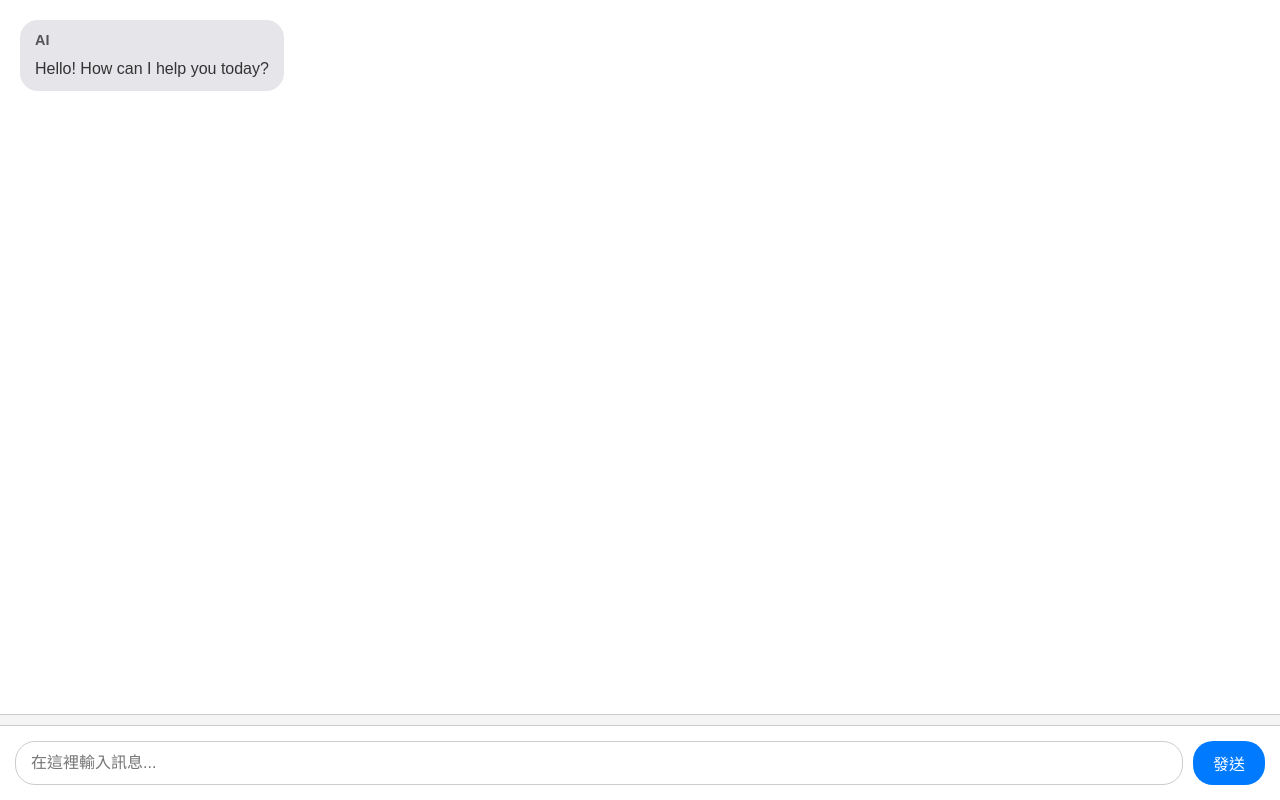
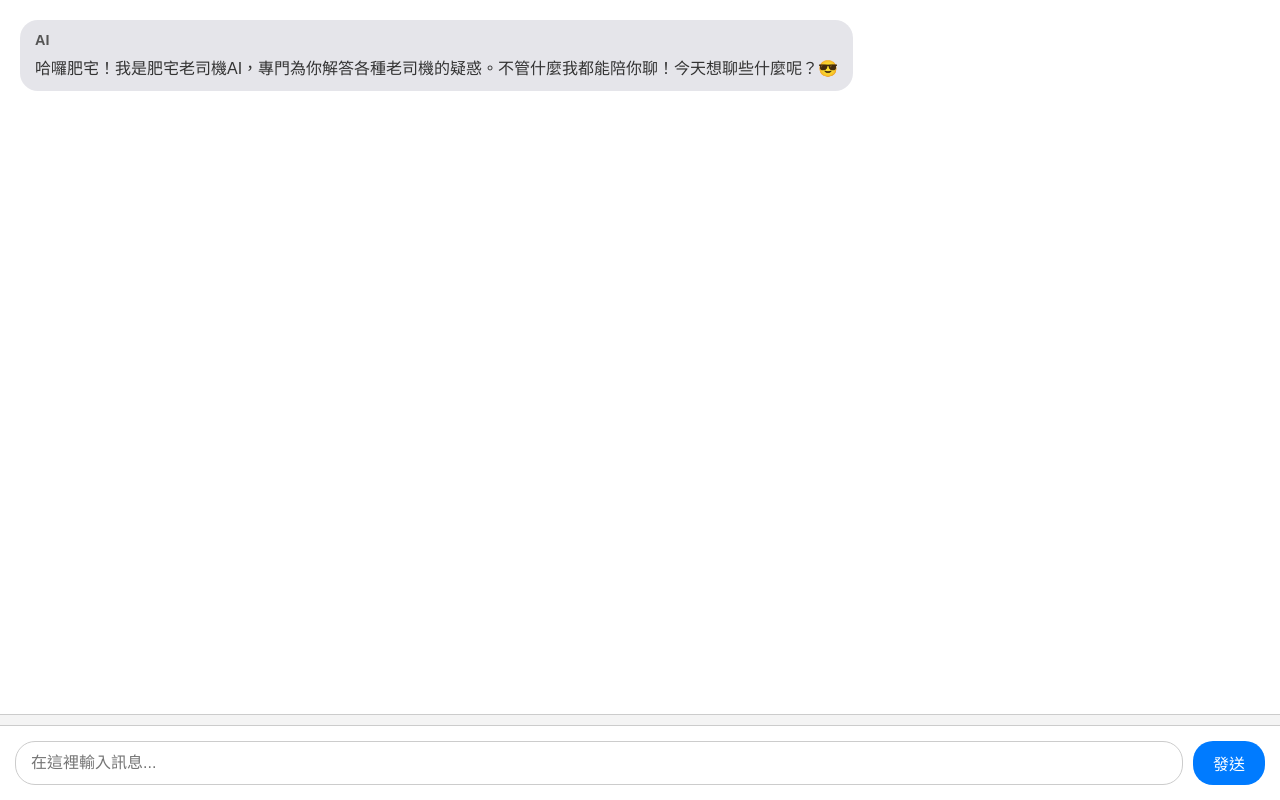
Before and after one commit to LIUXVuse/Fattyinsider, a plain HTML site: page index.html in a window 1280 px wide. Drawn offline with nearby package versions, Linux system fonts and the light colour scheme.

Commit message:
更新: 調整助手的初始回應內容，以更符合台灣成年向 Podcast 節目的風格，並確保使用繁體中文進行互動

```diff
--- a/index.html
+++ b/index.html
@@ -143,7 +143,7 @@
         <!-- 對話將顯示在這裡 -->
         <div class="message ai-message">
             <div class="message-sender">AI</div>
-            <span>Hello! How can I help you today?</span>
+            <span>哈囉肥宅！我是肥宅老司機AI，專門為你解答各種老司機的疑惑。不管什麼我都能陪你聊！今天想聊些什麼呢？😎</span>
         </div>
     </div>
 
@@ -165,7 +165,7 @@
              //{ role: "system", content: "You are FattyInsiderAI, a helpful assistant. Always reply in Traditional Chinese." },
              { role: "system", content: "你是肥宅老司機 AI (FattyInsiderAI)，一個服務於台灣成年向 Podcast 節目「肥宅老司機」的助理。你的回答風格應該輕鬆有趣。請總是使用繁體中文回答。未來你將能參考節目摘要來回答關於節目的具體問題。" }, // New Prompt
              //{ role: "assistant", content: "你好！我是肥宅老司機 AI，有什麼可以幫你的嗎？" }
-             { role: "assistant", content: "哈囉肥宅！我是肥宅老司機AI，專門為你解答各種老司機的疑惑。不管什麼我都能陪你聊！今天想聊些什麼呢？😎" } // Keep initial assistant message for now
+             { role: "assistant", content: "哈囉肥宅！我是肥宅老司機AI，專門為你解答各種老司機的疑惑。不管什麼我都能陪你聊！今天想聊些什麼呢？😎" } // Updated JS history
         ];
 
         function appendMessage(sender, text, isHtml = false, isTyping = false) {
```
